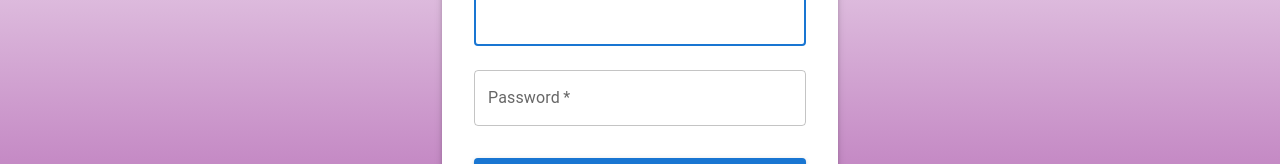
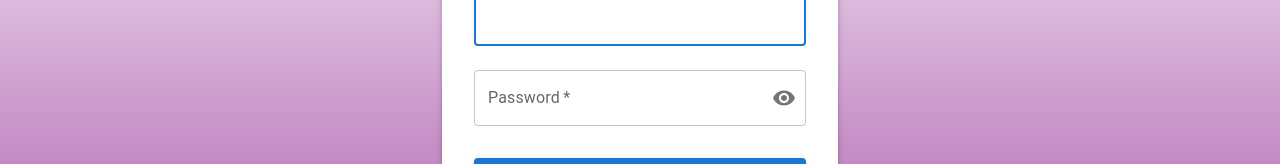
Before and after one commit to ethannjan/TeamDuncan, a React (Vite) app in the folder quiz-app/: page /login in a window 1280 px wide. Shown: the part 234-398 px from the top of the page. Built offline with nearby package versions, Linux system fonts and the light colour scheme.

Commit message:
LOGIN
USER ABLE TO SEE PASSWORD

```diff
--- a/quiz-app/src/Components/Login.jsx
+++ b/quiz-app/src/Components/Login.jsx
@@ -11,14 +11,18 @@
   Button,
   Paper,
   Avatar,
-  CssBaseline
+  CssBaseline,
+  IconButton,
 } from '@mui/material';
 import LockOutlinedIcon from '@mui/icons-material/LockOutlined';
+import Visibility from '@mui/icons-material/Visibility';
+import VisibilityOff from '@mui/icons-material/VisibilityOff';
 
 const Login = () => {
   const [username, setUsername] = useState('');
   const [password, setPassword] = useState('');
   const [error, setError] = useState('');
+  const [showPassword, setShowPassword] = useState(false);  // State to toggle password visibility
   const navigate = useNavigate();
 
   const handleLogin = async (e) => {
@@ -94,13 +98,23 @@
               fullWidth
               name="password"
               label="Password"
-              type="password"
+              type={showPassword ? 'text' : 'password'}  // Toggle password visibility
               id="password"
               autoComplete="current-password"
               value={password}
               onChange={(e) => setPassword(e.target.value)}
               error={Boolean(error)}
               sx={{ mb: 3 }}
+              InputProps={{
+                endAdornment: (
+                  <IconButton
+                    onClick={() => setShowPassword((prev) => !prev)}  // Toggle password visibility
+                    edge="end"
+                  >
+                    {showPassword ? <VisibilityOff /> : <Visibility />}
+                  </IconButton>
+                ),
+              }}
             />
 
             {error && (
```
